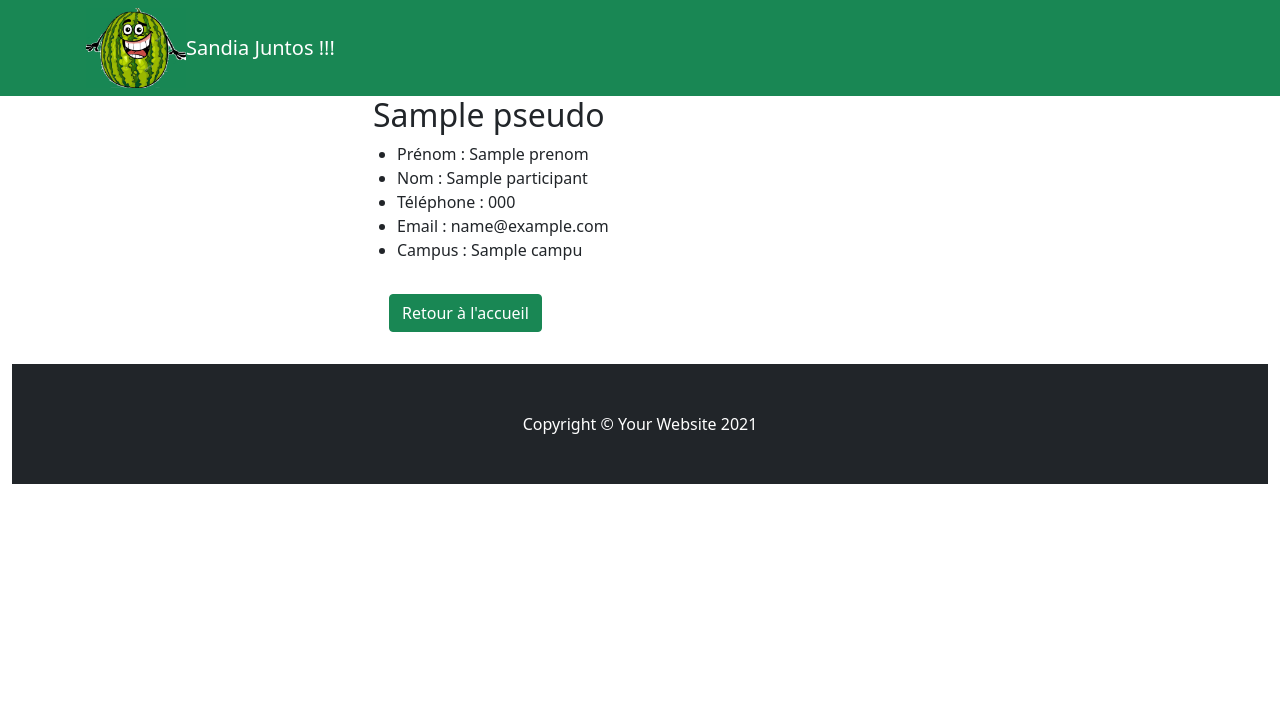
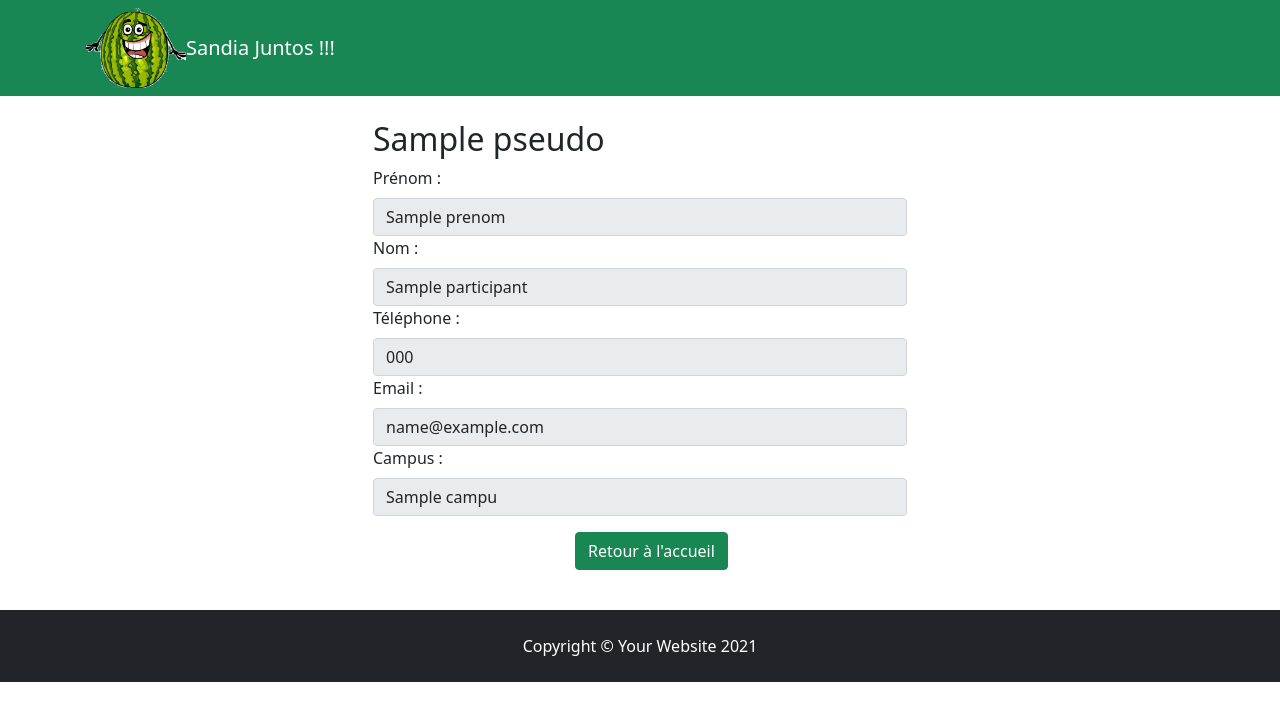
Before and after one commit to SebastienBonneau/RameneTaPasteque, a Symfony app: template templates/participant/afficher.html.twig in a window 1280 px wide. Shown: the top 721 px of the page. Run offline with Twig, Linux system fonts and the light colour scheme; the template is opened without the code that fills it: most values are stand-ins (such as "Sample title", 1, 10 or a date in 2020); some libraries are stand-ins or nearby versions.

Commit message:
Retravail des formats d'affichage sur afficher participant et bouton ajouter lieu

```diff
--- a/src/Controller/SortieController.php
+++ b/src/Controller/SortieController.php
@@ -114,7 +114,7 @@ class SortieController extends \Symfony\Bundle\FrameworkBundle\Controller\Abstra
                 $maDateDebut = $sortie->getDateHeureDebut();
                 $userInscrit = $service->verifInscription($sortie->getParticipants(),$this->getUser());
                 $userOrganisateur = $service->verifUserConnectedOrganisateur($sortie->getOrganisateur(),$this->getUser());
-
+                //$userAdmin =$service->verifRoleAdmin($this->getUser());
 
                    // if ($userInscrit == true){
                      //   $nbInscrits++;
@@ -136,6 +136,7 @@ class SortieController extends \Symfony\Bundle\FrameworkBundle\Controller\Abstra
                 $tab['organisateurId']= $sortie->getOrganisateur()->getId();
                 $tab['userOrganisateur'] = $userOrganisateur;
                 $tab['campus'] = $sortie->getCampus()->getId();
+                //$tab['userAdmin'] =$userAdmin;
 
 
                 $tableau[]= $tab;
--- a/templates/base.html.twig
+++ b/templates/base.html.twig
@@ -78,8 +78,8 @@
             </div>
         </div>
         <!-- Footer -->
-        <div class="container-fluid">
-        <footer class="py-5 bg-dark mt-3">
+        <div class="container-expand-lg">
+        <footer class="footer footer-expand-lg py-4 bg-dark mt-3">
             <div class="container px-4 px-lg-5"><p class="m-0  text-center text-white">Copyright &copy; Your Website 2021</p></div>
         </footer>
         </div>
--- a/templates/participant/afficher.html.twig
+++ b/templates/participant/afficher.html.twig
@@ -1,41 +1,46 @@
 {% extends 'base.html.twig' %}
 
 {% block body %}
-    <div class="container">
+    <div class="container my-4">
         <div class="row">
             <div class="offset-3 col-6">
                 <h2>{{ participant.pseudo }}</h2>
             </div>
         </div>
-    <ul>
+
         <div class="row">
             <div class="offset-3 col-6">
-            <li>Prénom : {{ participant.prenom }}</li>
+                <label class="form-label" for="prenom">Prénom : </label>
+                <input class="form-control"  id="prenom" value="{{ participant.prenom }}" disabled>
             </div>
         </div>
         <div class="row">
             <div class="offset-3 col-6">
-            <li>Nom : {{ participant.Nom }}</li>
+                <label class="form-label" for="nom">Nom : </label>
+                <input class="form-control"  id="nom" value="{{ participant.Nom }}" disabled>
             </div>
         </div>
         <div class="row">
             <div class="offset-3 col-6">
-            <li>Téléphone : {{ participant.telephone }}</li>
+                <label class="form-label" for="telephone">Téléphone : </label>
+                <input class="form-control"  id="telephone" value="{{ participant.telephone }}" disabled>
             </div>
         </div>
         <div class="row">
             <div class="offset-3 col-6">
-            <li>Email : {{ participant.email }}</li>
+                <label class="form-label" for="email">Email : </label>
+                <input class="form-control"  id="email" value="{{ participant.email }}" disabled>
             </div>
         </div>
         <div class="row">
             <div class="offset-3 col-6">
-            <li>Campus : {{ participant.campus.nom }}</li>
+                <label class="form-label" for="campus">Campus : </label>
+                <input class="form-control"  id="campus" value="{{ participant.campus.nom }}" disabled>
             </div>
         </div>
-    </ul>
+
         <div class="row">
-            <div class="offset-3 col-3">
+            <div class="offset-5 col-3">
         <a href="{{ path('sortie_liste') }}" class="btn btn-success mx-3 my-3">Retour à l'accueil</a>
             </div>
         </div>
```
Also changed, not shown: src/Services/Service.php (+7 -1 lines), templates/sortie/ajouter.html.twig (+12 -9 lines).
